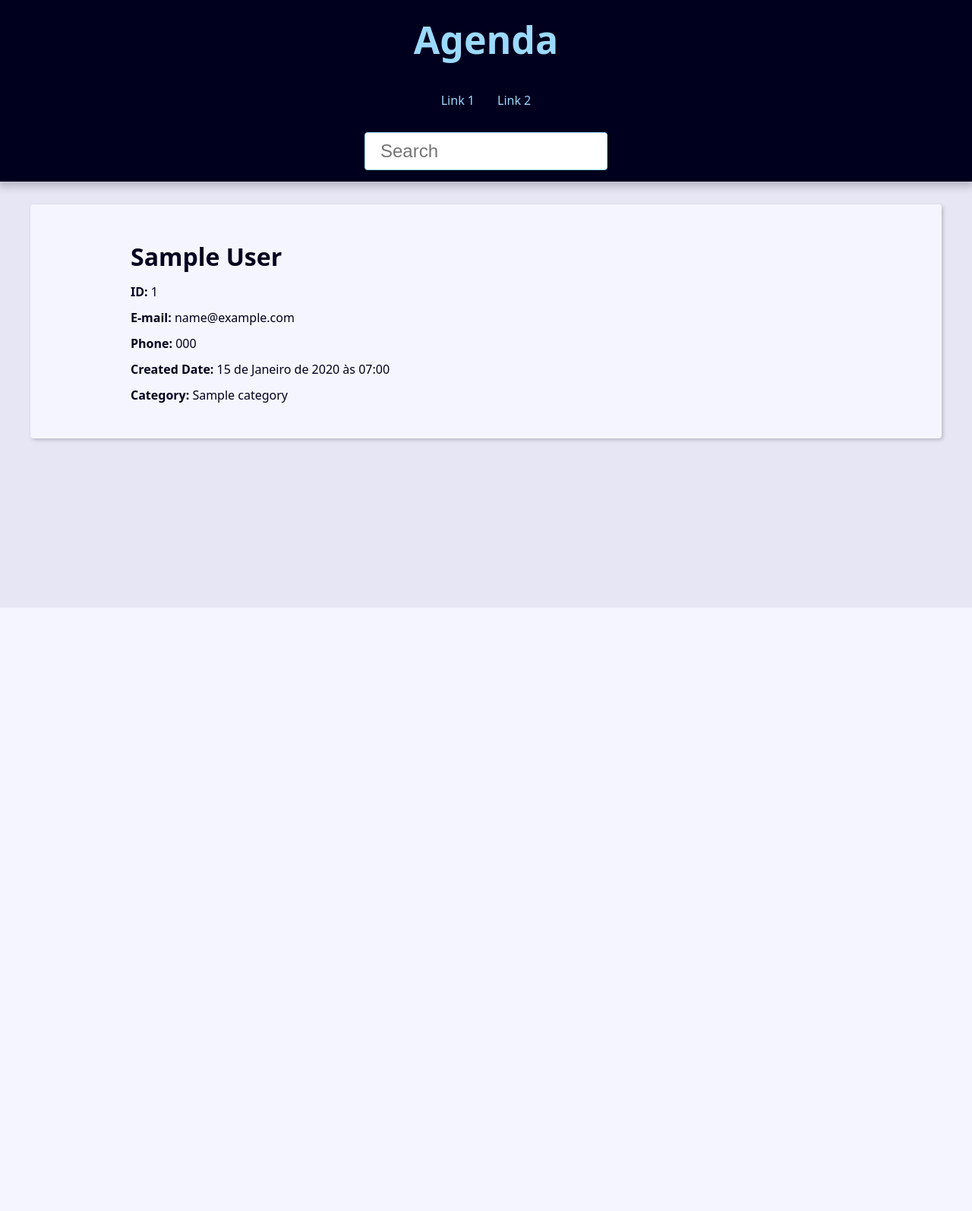
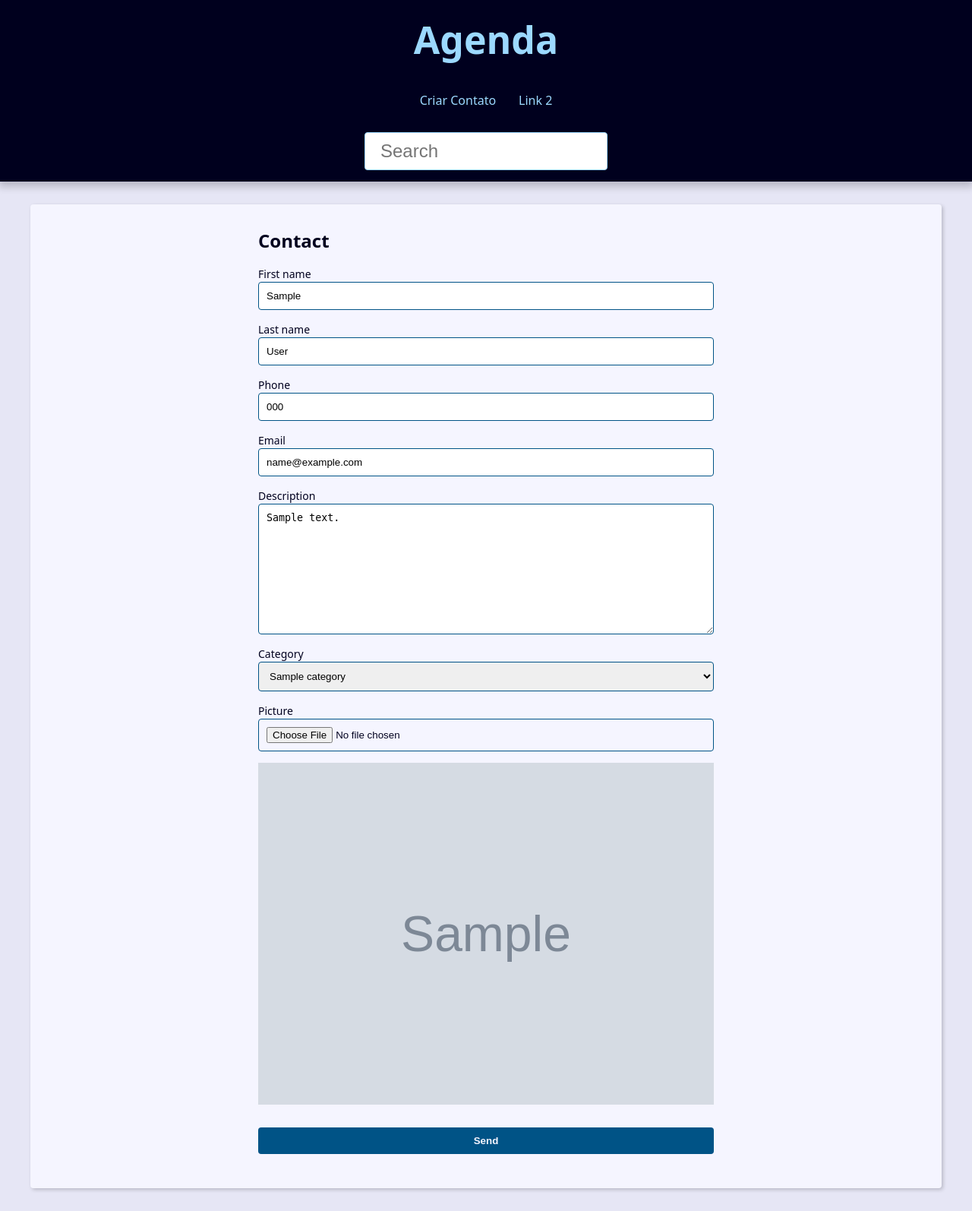
Before and after one commit to tiago238/agenda, a Django app: page /contact/1/update/ in a window 1280 px wide. Shown: the whole page at 76% size. Before the commit the page ends 800 px from the top, so only its background shows below. Run offline with Django 4.2, Linux system fonts and the light colour scheme; tables that the repository leaves empty hold one stand-in row (values such as "Sample post"); grey boxes marked "Sample" are stand-in pictures.

Commit message:
create image contact

```diff
--- a/base_static/global/css/style.css
+++ b/base_static/global/css/style.css
@@ -312,3 +312,23 @@ svg {
   filter: brightness(80%);
   box-shadow: 0 0 5px var(--link-dark-color);
 }
+
+.contact-links {
+  margin-block: calc(var(--small-font-size) * 2);
+  display: flex;
+  align-items: center;
+  gap: 0 var(--spacing);
+}
+
+.btn-link {
+  font-size: var(--small-font-size);
+  text-decoration: none;
+  font-weight: bold;
+  padding: 1rem;
+  display: block;
+  line-height: var(--small-font-size);
+}
+
+.btn-delete {
+  background: tomato;
+}
--- a/base_templates/global/partials/_header.html
+++ b/base_templates/global/partials/_header.html
@@ -5,8 +5,8 @@
   <nav class="menu">
     <ul class="menu-list">
       <li class="menu-item">
-        <a href="" class="menu-link">
-          Link 1
+        <a href="{% url 'contact:create' %}" class="menu-link">
+          Criar Contato
         </a>
       </li>
       <li class="menu-item">
--- a/contact/forms.py
+++ b/contact/forms.py
@@ -4,38 +4,19 @@ from . import models
 
 
 class ContactForm(forms.ModelForm):
-    first_name = forms.CharField(
-        widget=forms.TextInput(
-            attrs={
-                'placeholder': 'Aqui veio do init',
-            }
-        ),
-        label='Primeiro Nome',
-        help_text= 'Digitar o primeiro nome'
+    picture = forms.ImageField(
+       widget=forms.FileInput(
+           attrs={
+              'accept': 'image/*'
+           }
+       )
     )
-
-    def __init__(self, *args, **kwargs):
-        super().__init__(*args, **kwargs)
-
-        # self.fields['first_name'].widget.attrs.update(
-        #     {
-        #     'placeholder': 'Escreva aqui'
-        # }
-
-    # )
-
     class Meta:
         model = models.Contact
         fields = (
-            'first_name', 'last_name', 'phone', 'email', 'description', 'category',
+            'first_name', 'last_name', 'phone', 'email', 'description',
+            'category', 'picture',
         )
-        # widgets = {
-        #     'first_name': forms.TextInput(
-        #         attrs={
-        #             'placeholder': 'Escreva aqui'
-        #         }
-        #     )
-        # }
 
     def clean(self):
         cleaned_data = self.cleaned_data
--- a/contact/templates/contact/contact.html
+++ b/contact/templates/contact/contact.html
@@ -10,5 +10,25 @@
     <p><b>Phone:</b> {{ contact.phone }}</p>
     <p><b>Created Date:</b> {{ contact.created_date }}</p>
     <p><b>Category:</b> {{ contact.category.name }}</p>
+
+    {% if contact.picture %}
+      <p>
+        <img src="{{ contact.picture.url }}" alt="{{ contact.first_name }} {{ contact.last_name }}">
+      </p>
+    {% endif %}
+
+    <div class="contact-links">
+      <a class="btn btn-link" href="{% url 'contact:update' contact.id %}">Update</a>
+
+      <form action="{% url 'contact:delete' contact.id %}" method="POST">
+        {% csrf_token %}
+        {% if confirmation == 'no' %}
+          <input type="hidden" name="confirmation" value="yes">
+          <button class="btn btn-link btn-delete" type="submit">Confirma?</button>
+        {% else %}
+          <button class="btn btn-link btn-delete" type="submit">Delete</button>
+        {% endif %}
+      </form>
+    </div>
   </div>
 {% endblock content %}
--- a/contact/templates/contact/create.html
+++ b/contact/templates/contact/create.html
@@ -23,6 +23,12 @@
             <p class="help-text">{{ field.help_text }}</p>
           {% endif %}
         </div>
+
+          {% if field.name == 'picture' and field.value.url %}
+            <div class="form-group">
+              <img src="{{ field.value.url }}" alt="">
+            </div>
+          {% endif %}
       {% endfor %}
     </div>
 
--- a/contact/urls.py
+++ b/contact/urls.py
@@ -7,10 +7,10 @@ app_name = 'contact'
 urlpatterns = [
     path('search/', views.search, name='search'),
     path('', views.index, name='index'),
-
+    path('contact/<int:contact_id>/', views.contact, name='contact'),
     # contact (CRUD)
-    path('contact/<int:contact_id>/detail/', views.contact, name='detail'),
+    #path('contact/<int:contact_id>/detail/', views.detail, name='detail'),
     path('contact/create/', views.create, name='create'),
-    path('contact/<int:contact_id>/update/', views.contact, name='update'),
-    path('contact/<int:contact_id>/delete/', views.contact, name='delete'),
+    path('contact/<int:contact_id>/update/', views.update, name='update'),
+    path('contact/<int:contact_id>/delete/', views.delete, name='delete'),
 ]
--- a/contact/views/contact_forms.py
+++ b/contact/views/contact_forms.py
@@ -1,26 +1,32 @@
-from django.shortcuts import render, redirect
+from django.shortcuts import render, redirect, get_object_or_404
+from django.urls import reverse
 from contact.forms import ContactForm
+from contact.models import Contact
 
 
 def create(request):
+    form_action = reverse('contact:create')
     if request.method == 'POST':
-        form = ContactForm(request.POST)
+        form = ContactForm(request.POST, request.FILES)
 
         context = {
-            'form': form
+            'form': form,
+            'form_action': form_action,
         }
 
         if form.is_valid():
-            form.save()
-            return redirect('contact:create')
+            contact = form.save()
+            return redirect('contact:update', contact_id=contact.pk)
 
         return render(
             request,
             'contact/create.html',
-            context=context
+            context
         )
+
     context = {
-        'form': ContactForm()
+        'form': ContactForm(),
+        'form_action': form_action,
     }
 
     return render(
@@ -28,3 +34,56 @@ def create(request):
         'contact/create.html',
         context=context
     )
+
+
+def update(request, contact_id):
+    contact = get_object_or_404(Contact, pk=contact_id, show=True)
+    form_action = reverse('contact:update', args=(contact_id,))
+    if request.method == 'POST':
+        form = ContactForm(request.POST, request.FILES, instance=contact)
+
+        context = {
+            'form': form,
+            'form_action': form_action,
+        }
+
+        if form.is_valid():
+            contact = form.save()
+            return redirect('contact:update', contact_id=contact.pk)
+
+        return render(
+            request,
+            'contact/create.html',
+            context
+        )
+
+    context = {
+        'form': ContactForm(instance=contact),
+        'form_action': form_action
+    }
+
+    return render(
+        request,
+        'contact/create.html',
+        context=context
+    )
+
+
+def delete(request, contact_id):
+    contact = get_object_or_404(
+        Contact, pk=contact_id, show=True
+    )
+    confirmation = request.POST.get('confirmation', 'no')
+
+    if confirmation == 'yes':
+        contact.delete()
+        return redirect('contact:index')
+
+    return render(
+        request,
+        'contact/contact.html',
+        {
+            'contact': contact,
+            'confirmation': confirmation,
+        }
+    )
```
